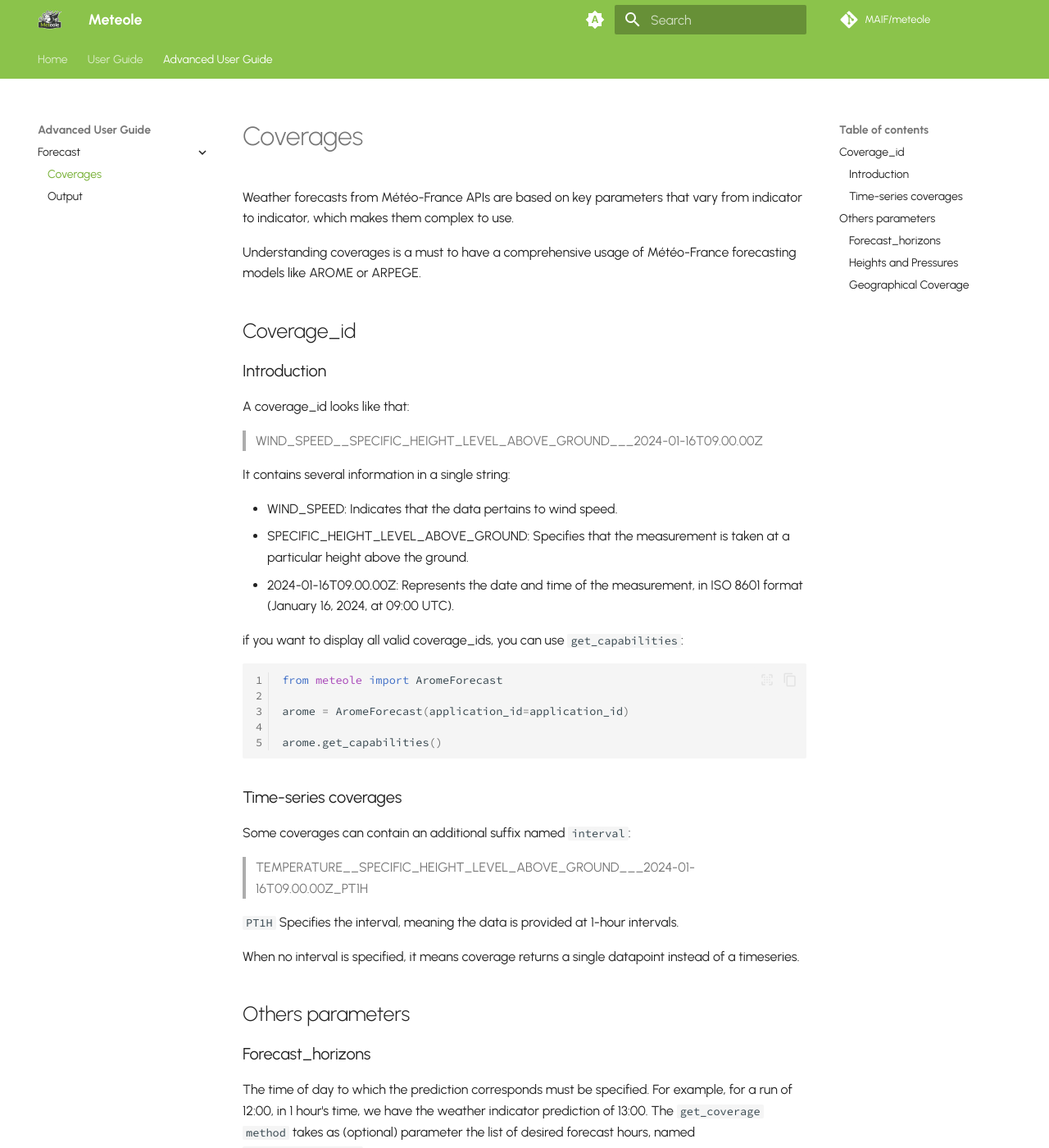
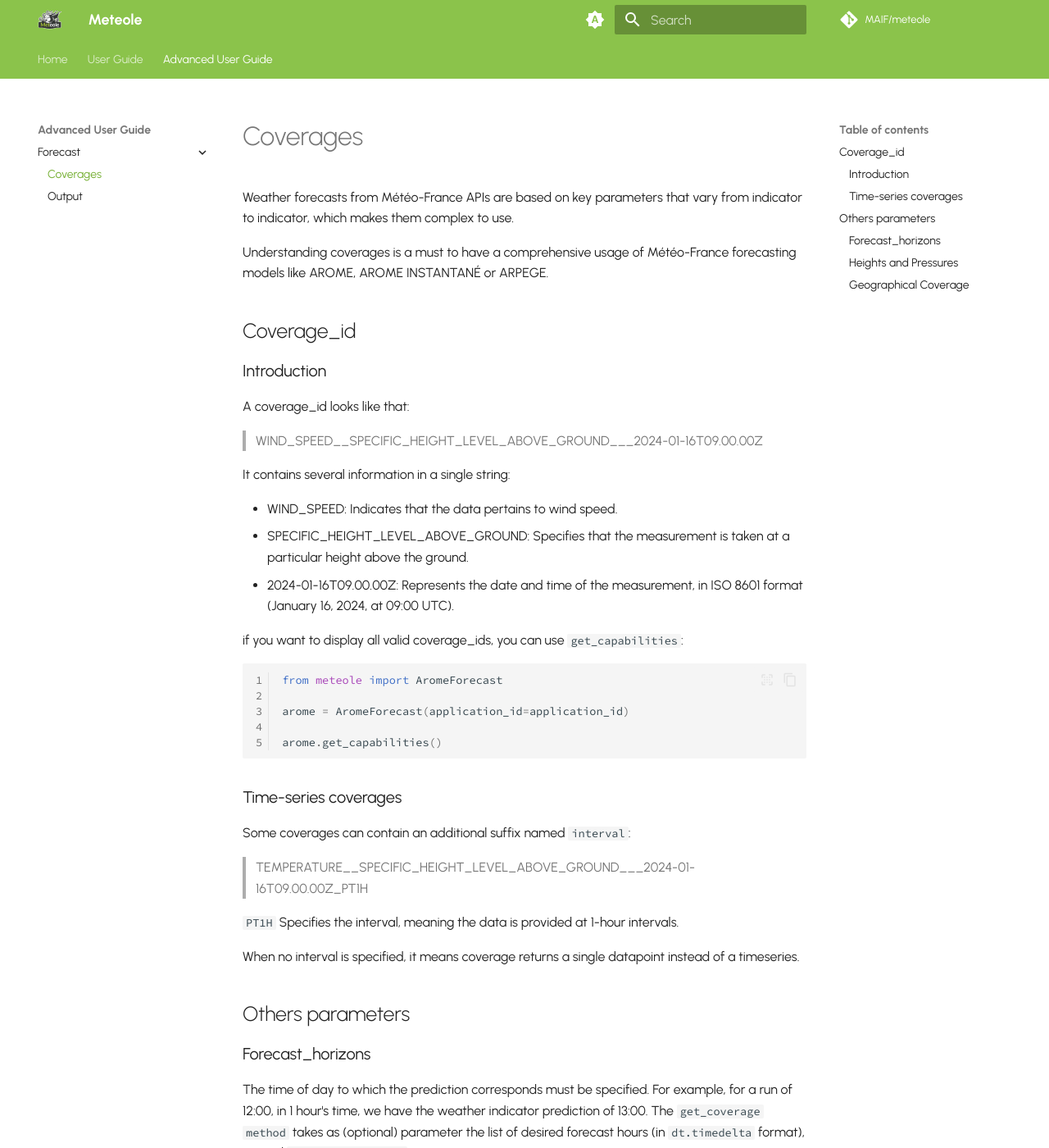
Before and after one commit to ThomasBouche/meteole, an MkDocs documentation site: the page built from docs/pages/coverage_parameters.md, in a window 1280 px wide and 1400 px high. Shown: the whole window at 82% size. Built offline with MkDocs 1.6.1 and Material for MkDocs 9.7.7, drawn with Linux system fonts in a browser that asks for light colours; comment, search, counter and statistics services are not loaded.

Commit message:
Renaming to AromePiForecast

```diff
--- a/docs/pages/coverage_parameters.md
+++ b/docs/pages/coverage_parameters.md
@@ -1,6 +1,6 @@
 Weather forecasts from Météo-France APIs are based on key parameters that vary from indicator to indicator, which makes them complex to use.
 
-Understanding coverages is a must to have a comprehensive usage of Météo-France forecasting models like AROME or ARPEGE.
+Understanding coverages is a must to have a comprehensive usage of Météo-France forecasting models like AROME, AROME INSTANTANÉ or ARPEGE.
 
 ## Coverage_id
 
@@ -38,7 +38,7 @@ When no interval is specified, it means coverage returns a single datapoint inst
 ## Others parameters
 ### Forecast_horizons
 The time of day to which the prediction corresponds must be specified. For example, for a run of 12:00, in 1 hour's time, we have the weather indicator prediction of 13:00.
-The `get_coverage method` takes as (optional) parameter the list of desired forecast hours, named `forecast_horizons`.
+The `get_coverage method` takes as (optional) parameter the list of desired forecast hours (in `dt.timedelta` format), named `forecast_horizons`.
 
 To get the list of available `forecast_horizons`, use the function `get_coverage_description` as described in the example below.
 
--- a/src/meteole/__init__.py
+++ b/src/meteole/__init__.py
@@ -1,10 +1,10 @@
 from importlib.metadata import version
 
 from meteole._arome import AromeForecast
-from meteole._arome_instantane import AromeInstantaneForecast
+from meteole._arome_instantane import AromePIForecast
 from meteole._arpege import ArpegeForecast
 from meteole._vigilance import Vigilance
 
-__all__ = ["AromeForecast", "AromeInstantaneForecast", "ArpegeForecast", "Vigilance"]
+__all__ = ["AromeForecast", "AromePIForecast", "ArpegeForecast", "Vigilance"]
 
 __version__ = version("meteole")
```
Also changed, not shown: README.md, 1 other file.
